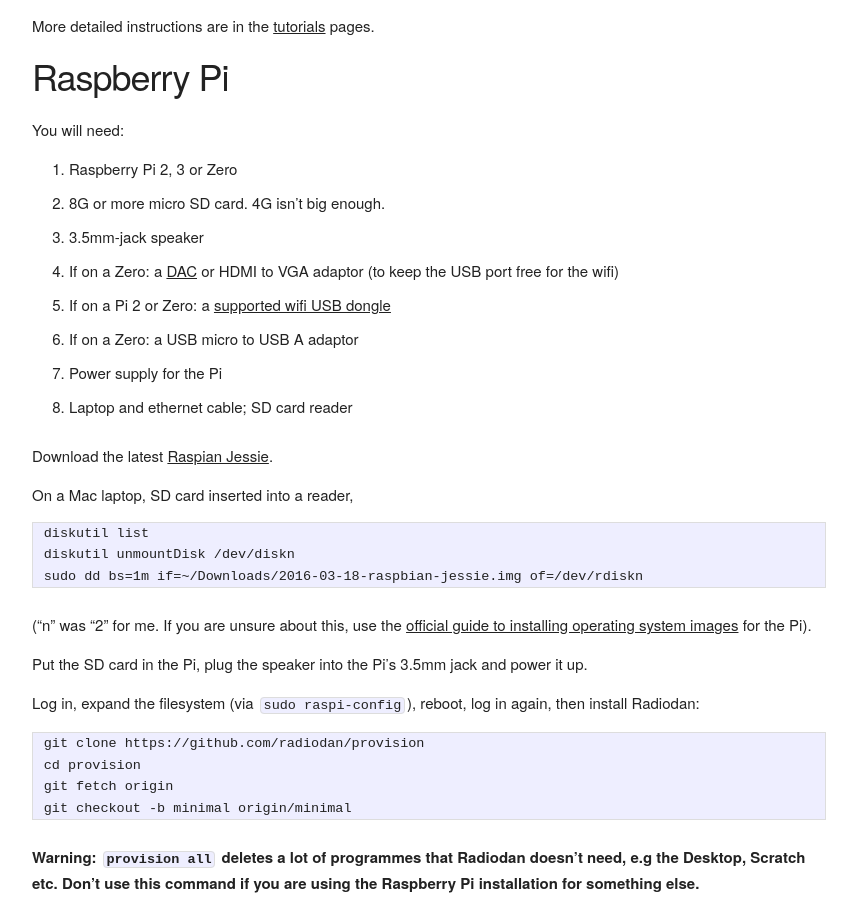
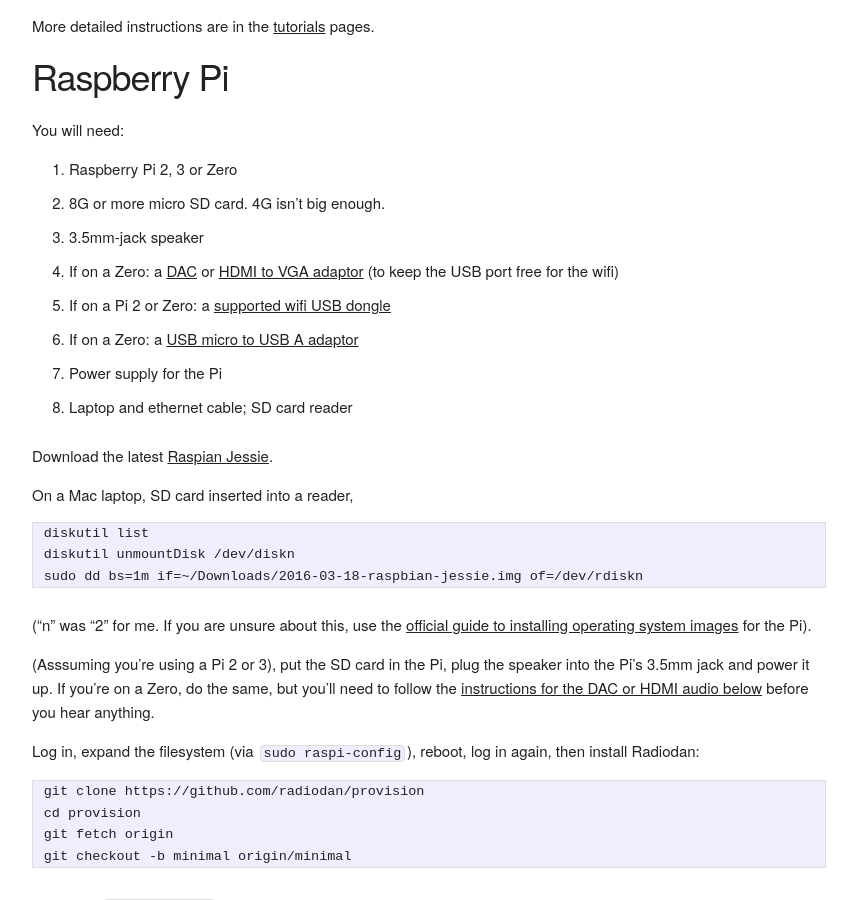
Before and after one commit to radiodan/radiodan.github.io, a Jekyll site: the page built from help/index.md, in a window 1280 px wide and 900 px high, scrolled down 444 px. Shown: the whole window, without its empty margins (128-985 px from the left). Built offline with Jekyll 4.4.1, drawn with Linux system fonts in a browser that asks for light colours; comment, search, counter and statistics services are not loaded; some of the changed text lies outside the part shown.

Commit message:
Add a few links

````diff
--- a/help/index.md
+++ b/help/index.md
@@ -41,9 +41,9 @@
 1. Raspberry Pi 2, 3 or Zero
 2. 8G or more micro SD card. 4G isn't big enough.
 3. 3.5mm-jack speaker
-4. If on a Zero: a [DAC](https://shop.pimoroni.com/products/phat-dac) or HDMI to VGA adaptor (to keep the USB port free for the wifi)
+4. If on a Zero: a [DAC](https://shop.pimoroni.com/products/phat-dac) or [HDMI to VGA adaptor](https://thepihut.com/products/raspberry-pi-hdmi-to-vga-convertor?variant=758603141) (to keep the USB port free for the wifi)
 5. If on a Pi 2 or Zero: a [supported wifi USB dongle](https://github.com/resin-io/resin-wifi-connect)
-6. If on a Zero: a USB micro to USB A adaptor
+6. If on a Zero: a [USB micro to USB A adaptor](https://thepihut.com/products/usb-to-microusb-otg-converter-shim)
 7. Power supply for the Pi
 8. Laptop and ethernet cable; SD card reader
 
@@ -58,7 +58,10 @@
 ("n" was "2" for me. If you are unsure about this, use the [official
 guide to installing operating system images](https://www.raspberrypi.org/documentation/installation/installing-images/) for the Pi).
 
-Put the SD card in the Pi, plug the speaker into the Pi's 3.5mm jack and power it up.
+(Asssuming you're using a Pi 2 or 3), put the SD card in the Pi, plug the
+speaker into the Pi's 3.5mm jack and power it up. If you're on a Zero, do
+the same, but you'll need to follow the <a href="#sound">instructions for
+the DAC or HDMI audio below</a> before you hear anything.
 
 Log in, expand the filesystem (via ```sudo raspi-config```), reboot, log in again, then install Radiodan:
 
@@ -127,6 +130,8 @@
 Use the [Phat DAC guide](http://learn.pimoroni.com/tutorial/phat/raspberry-pi-phat-dac-install) for setup.
 
 ### Using USB audio
+
+[This USB audio adaptor](https://thepihut.com/collections/cables-leads/products/usb-audio-adapter) works well.
 
     sudo rm /etc/modprobe.d/alsa-base.conf
 
````
